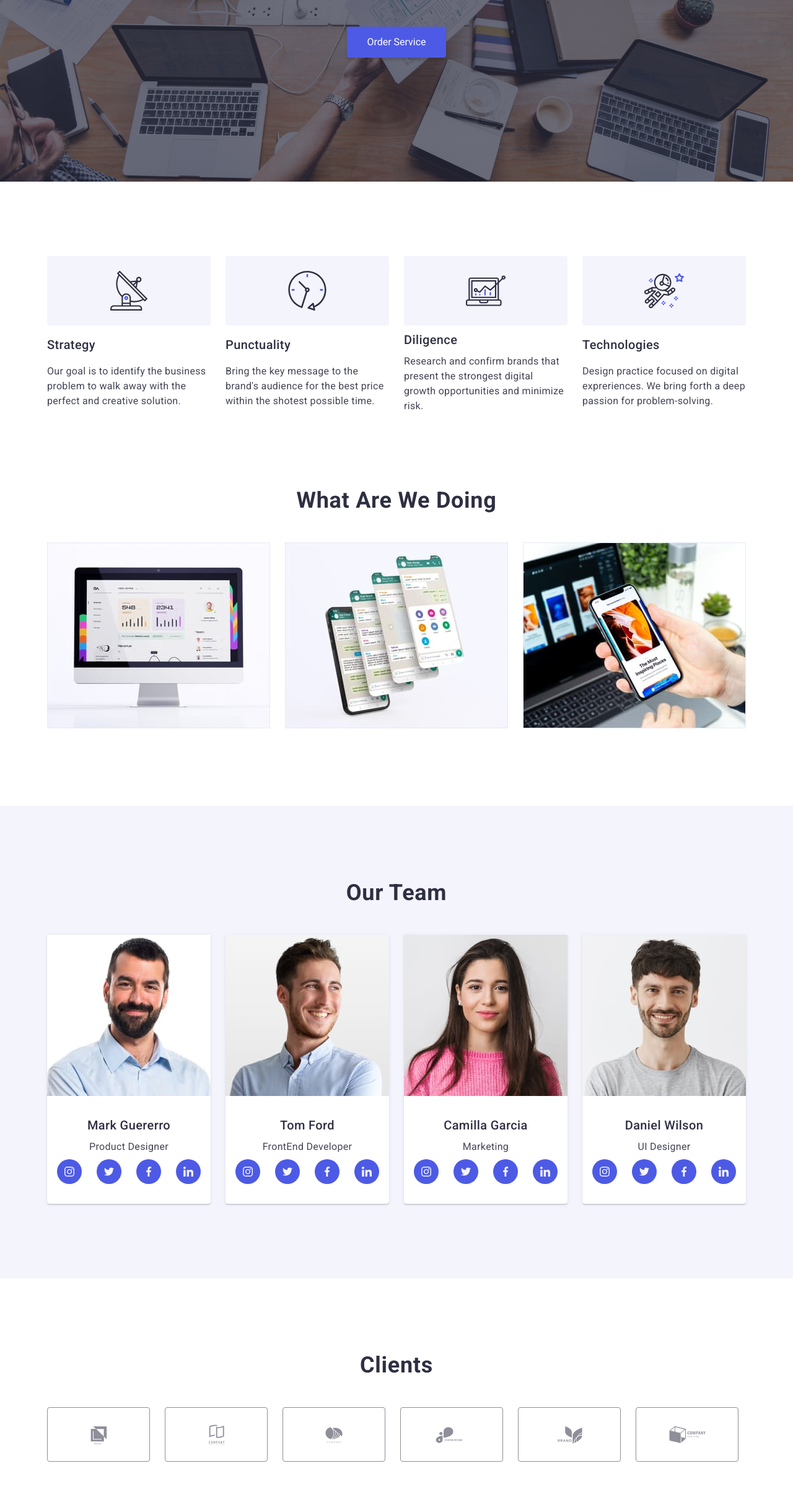
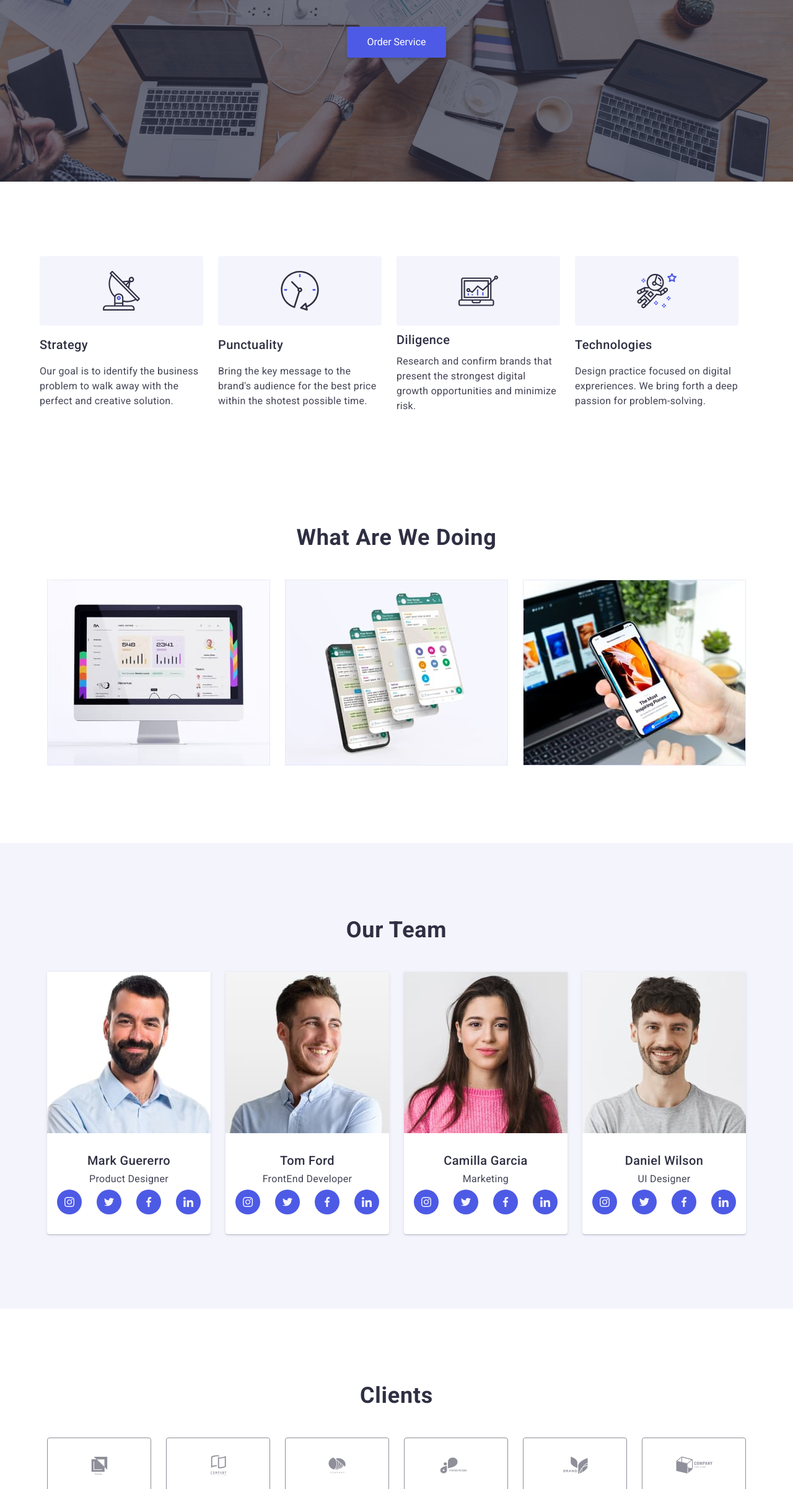
Before and after one commit to roeledeleon/goit-markup-hw-07, a plain HTML site: page index.html in a window 1280 px wide. Shown: the part 398-2800 px from the top of the page at 62% size. Drawn offline with Linux system fonts and the light colour scheme.

Commit message:
Update all

```diff
--- a/css/styles.css
+++ b/css/styles.css
@@ -114,24 +114,88 @@ body {
   letter-spacing: 0.72px;
   text-transform: capitalize;
 }
+@media screen and (min-width: 428px) {
+  .top-text {
+    text-align: center;
+    width: 396px;
 
+    color: var(--primary-text-color);
+    /* Header 2 */
+    font-size: 36px;
+    font-weight: 700;
+    line-height: 1.1111; /* 111.111% */
+    letter-spacing: 0.72px;
+  }
+}
+@media screen and (min-width: 768px) and (max-width: 1157px) {
   .top-text {
     color: var(--primary-text-color);
+    text-align: left;
+    width: 395px;
+    /* Header 2 */
+    font-size: 36px;
+    font-weight: 700;
+    line-height: 1.1111; /* 111.111% */
+    letter-spacing: 0.72px;
+  }
+}
+@media screen and (min-width: 1158px) {
+  .top-text {
+    color: var(--primary-text-color);
+    text-align: left;
+    width: 264px;
 
-  font-family: Roboto;
     font-size: 20px;
     font-weight: 500;
     line-height: 1.5; /* 150% */
     letter-spacing: 0.4px;
   }
+}
 
+@media screen and (min-width: 428px) and (max-width: 1157px) {
   .bottom-text {
     color: var(--bottom-text-color);
 
-  font-family: Roboto;
+    /* Body Medium */
+    font-size: 16px;
+    font-weight: 500;
+    line-height: 1.5; /* 150% */
+    letter-spacing: 0.32px;
+  }
+}
+@media screen and (min-width: 1158px) {
+  .bottom-text {
+    color: var(--bottom-text-color);
+
     font-size: 16px;
     font-weight: 400;
     line-height: 1.5; /* 150% */
+    letter-spacing: 0.32px;
+  }
+}
+
+.team-top-text {
+  color: var(--primary-text-color);
+  text-align: center;
+
+  /* Header 3 */
+  font-family: Roboto;
+  font-size: 20px;
+  font-style: normal;
+  font-weight: 500;
+  line-height: 1.2; /* 120% */
+  letter-spacing: 0.4px;
+}
+.team-bottom-text {
+  color: var(--bottom-text-color);
+  text-align: center;
+
+  /* Body */
+  font-family: Roboto;
+  font-size: 16px;
+  font-style: normal;
+  font-weight: 400;
+  line-height: 1.2; /* 150% */
   letter-spacing: 0.32px;
 }
 
@@ -146,7 +210,12 @@ p,
 ul {
   margin: 0;
 }
-
+@media screen and (min-width: 428px) {
+  .section {
+    padding-top: 60px;
+    padding-bottom: 60px;
+  }
+}
 @media screen and (min-width: 768px) {
   .section {
     padding-top: 96px;
@@ -159,7 +228,6 @@ ul {
     padding-bottom: 120px;
   }
 }
-
 /* End of General Styles */
 
 /* HEADER Styles */
@@ -167,7 +235,6 @@ ul {
   display: flex;
   border: none;
 }
-
 .logo,
 .logo-footer {
   color: var(--highlight-text-color);
@@ -194,14 +261,12 @@ ul {
   display: flex;
   flex-wrap: wrap;
 }
-
 .nav-line {
   background: var(--bg-color);
   border-bottom-width: 1px;
   border-bottom-style: solid;
   border-bottom-color: var(--top-line-color-bg);
 }
-
 @media screen and (min-width: 768px) {
   .nav-line {
     display: flex;
@@ -389,17 +454,41 @@ span#studio:hover {
     max-width: 100%;
   }
 }
-
+@media screen and (min-width: 428px) {
   .main-title {
+    color: var(--secondary-text-color);
+    text-align: center;
+    /* Header 2 */
     font-family: Roboto;
+    font-size: 36px;
+    font-weight: 700;
+    line-height: 1.1111; /* 111.111% */
+    letter-spacing: 0.72px;
+    padding-bottom: calc(2 * var(--section-item-gap));
+  }
+}
+@media screen and (min-width: 768px) {
+  .main-title {
+    color: var(--secondary-text-color);
+    text-align: center;
+    /* Header 2 */
     font-size: 56px;
     font-weight: 700;
     line-height: 1.07; /* 107.143% */
     letter-spacing: 1.12px;
     padding-bottom: calc(2 * var(--section-item-gap));
   }
+}
+
+@media screen and (min-width: 428px) {
+  .main-text {
+    width: 320px;
+  }
+}
+@media screen and (min-width: 768px) {
   .main-text {
     width: 496px;
+  }
 }
 button {
   font-family: inherit;
@@ -435,6 +524,12 @@ button {
   transition: background-color 250ms var(--timing-function);
 }
 
+@media screen and (min-width: 428px) {
+  .features {
+    padding-top: 60px;
+    padding-bottom: 60px;
+  }
+}
 @media screen and (min-width: 768px) {
   .features {
     padding-top: 96px;
@@ -445,14 +540,37 @@ button {
     padding-top: 120px;
   }
 }
-
+/*
+.features-list {
+  display: block;
+}
+*/
+@media screen and (min-width: 1158px) {
   .features-list {
     display: flex;
     margin-left: 0px;
     justify-content: center;
     width: 264px;
   }
-
+}
+@media screen and (min-width: 768px) and (max-width: 1157px) {
+  .features-list {
+    display: flex;
+    flex-wrap: wrap;
+    justify-content: center;
+    margin-top: calc(-1 * var(--section-item-gap));
+    margin-left: calc(-1 * var(--section-item-gap));
+  }
+  .features-item:nth-child(1),
+  .features-item:nth-child(2) {
+    padding-bottom: 72px;
+  }
+}
+@media screen and (min-width: 428px) {
+  .features-thumbnail {
+    display: none;
+  }
+}
 @media screen and (min-width: 768px) {
   .features-thumbnail {
     display: none;
@@ -470,10 +588,17 @@ button {
     background-color: var(--CLOUD);
   }
 }
+
+@media screen and (min-width: 428px) {
+  .features-item {
+    display: flex;
+    flex-wrap: wrap;
+    width: 396px;
+  }
+}
 @media screen and (min-width: 768px) {
   .features-item {
     display: flex;
-    /* flex-basis: calc((100% - 2* var(--section-item-gap)) / 4); */
     flex-wrap: wrap;
     width: 356px;
   }
@@ -481,13 +606,15 @@ button {
 @media screen and (min-width: 1158px) {
   .features-item {
     display: flex;
-    /* flex-basis: calc((100% - 2* var(--section-item-gap)) / 4); */
     flex-wrap: wrap;
     width: 264px;
+    margin-right: var(--section-item-gap);
   }
 }
-.features-item + .features-item {
-  margin-left: var(--section-item-gap);
+@media screen and (max-width: 767px) {
+  .features-item:not(:first-child) {
+    margin-top: var(--section-item-gap);
+  }
 }
 .features-title {
   padding-top: 8px;
@@ -496,31 +623,86 @@ button {
 
 .gallery-list {
   display: flex;
-  padding-top: calc(2 * var(--section-item-gap));
+  padding-top: calc(3 * var(--section-item-gap));
   justify-content: center;
+  gap: var(--section-item-gap);
 }
-.gallery-item {
-  display: inline-block;
 
-  gap: calc((100% - 2 * var(--section-item-gap)) / 3);
+@media screen and (min-width: 428px) {
+  .gallery-list {
+    display: flex;
+    flex-wrap: wrap;
+    justify-content: center;
+    margin-top: calc(-1 * var(--section-item-gap));
+    margin-left: calc(-1 * var(--section-item-gap));
+    gap: calc(3 * var(--section-item-gap));
   }
-.gallery-item + .gallery-item {
-  margin-left: var(--section-item-gap);
+}
+@media screen and (min-width: 768px) and (max-width: 1157px) {
+  .gallery-list {
+    display: flex;
+    flex-wrap: wrap;
+    justify-content: center;
+    margin-top: calc(-1 * var(--section-item-gap));
+    margin-left: calc(-1 * var(--section-item-gap));
+    gap: var(--section-item-gap);
+  }
+  .team-item:nth-child(1),
+  .team-item:nth-child(2) {
+    margin-bottom: calc(2 * var(--section-item-gap));
+  }
+}
+@media screen and (min-width: 1158px) {
+  .gallery-list {
+    display: flex;
+    margin-left: 0px;
+    justify-content: center;
+    gap: var(--section-item-gap);
+  }
 }
 
 .team {
   background-color: var(--CLOUD);
 }
+@media screen and (min-width: 428px) {
   .team-list {
     display: flex;
-  padding-top: calc(2 * var(--section-item-gap));
+    flex-wrap: wrap;
+    justify-content: center;
+    margin-top: calc(-1 * var(--section-item-gap));
+    margin-left: calc(-1 * var(--section-item-gap));
+    gap: calc(3 * var(--section-item-gap));
+  }
+}
+@media screen and (min-width: 768px) and (max-width: 1157px) {
+  .team-list {
+    display: flex;
+    flex-wrap: wrap;
+    justify-content: center;
+    margin-top: calc(-1 * var(--section-item-gap));
+    margin-left: calc(-1 * var(--section-item-gap));
+    gap: var(--section-item-gap);
+  }
+  .team-item:nth-child(1),
+  .team-item:nth-child(2) {
+    margin-bottom: calc(2 * var(--section-item-gap));
+  }
+}
+@media screen and (min-width: 1158px) {
+  .team-list {
+    display: flex;
+    margin-left: 0px;
+    justify-content: center;
+    gap: var(--section-item-gap);
+  }
+}
+.team-list {
+  padding-top: calc(3 * var(--section-item-gap));
 }
 .team-item {
   text-align: center;
 }
-.team-item + .team-item {
-  margin-left: var(--section-item-gap);
-}
+
 .team-box {
   width: 264px;
   border-radius: 0px 0px 4px 4px;
@@ -574,6 +756,83 @@ button {
   transition: background-color 250ms var(--timing-function);
 }
 
+@media screen and (min-width: 428px) {
+  .client-list {
+    display: flex;
+    flex-wrap: wrap;
+    justify-content: center;
+    margin-top: calc(-1 * var(--section-item-gap));
+    margin-left: calc(-1 * var(--section-item-gap));
+    gap: calc(1 * var(--section-item-gap));
+  }
+  .client-item:nth-child(1),
+  .client-item:nth-child(2),
+  .client-item:nth-child(3) {
+    margin-bottom: calc(2 * var(--section-item-gap));
+  }
+}
+@media screen and (min-width: 768px) and (max-width: 1157px) {
+  .client-list {
+    display: flex;
+    flex-wrap: wrap;
+    justify-content: center;
+    margin-top: calc(-1 * var(--section-item-gap));
+    margin-left: calc(-1 * var(--section-item-gap));
+    gap: calc(1.25 * var(--section-item-gap));
+    padding-left: 50px;
+    padding-right: 50px;
+  }
+  .client-item:nth-child(1),
+  .client-item:nth-child(2),
+  .client-item:nth-child(3) {
+    margin-bottom: calc(1 * var(--section-item-gap));
+  }
+}
+@media screen and (min-width: 1158px) {
+  .client-list {
+    display: flex;
+    margin-left: 0px;
+    justify-content: center;
+    gap: var(--section-item-gap);
+  }
+}
+.client-list {
+  display: flex;
+  padding-top: calc(3 * var(--section-item-gap));
+}
+.client-link {
+  display: inline-flex;
+  justify-content: center;
+  align-items: center;
+  width: 166px;
+  height: 88px;
+
+  color: var(--LIGHT-SLATE);
+  border: 1px solid var(--LIGHT-SLATE);
+  border-radius: 4px;
+}
+@media screen and (min-width: 428px) {
+  .client-link {
+    width: 190px;
+    height: 88px;
+  }
+}
+@media screen and (min-width: 768px) {
+  .client-link {
+    width: 168px;
+    height: 88px;
+  }
+}
+.client-link:hover,
+.client-link:focus {
+  border-color: var(--OCEAN);
+  transition: background-color 250ms var(--timing-function);
+}
+.client-icon:hover {
+  fill: var(--OCEAN);
+  stroke: var(--OCEAN);
+  transition: background-color 250ms var(--timing-function);
+}
 svg.client1-icon-a,
 svg.client2-icon-a,
 svg.client3-icon-a,
@@ -607,39 +866,6 @@ a.client5:hover svg.client5-icon-b,
 a.client6:hover svg.client6-icon-b {
   transition: background-color 250ms var(--timing-function);
   display: block;
-}
-
-.client-list {
-  display: flex;
-  padding-top: calc(2 * var(--section-item-gap));
-}
-.client-item + .client-item {
-  margin-left: var(--section-item-gap);
-}
-.client-link {
-  display: inline-flex;
-  justify-content: center;
-  align-items: center;
-  width: 166px;
-  height: 88px;
-
-  color: var(--LIGHT-SLATE);
-  border: 1px solid var(--LIGHT-SLATE);
-  border-radius: 4px;
-}
-.client-icon {
-  stroke: currentColor;
-  fill: currentColor;
-}
-.client-link:hover,
-.client-link:focus {
-  border-color: var(--OCEAN);
-  transition: background-color 250ms var(--timing-function);
-}
-.client-icon:hover {
-  fill: var(--OCEAN);
-  stroke: var(--OCEAN);
-  transition: background-color 250ms var(--timing-function);
 }
 /* End of MAIN Styles */
 
--- a/index.html
+++ b/index.html
@@ -1198,8 +1198,10 @@
                 height="260"
               />
               <div class="team-info">
-                <h3 class="team-name top-text">Mark Guererro</h3>
-                <p class="team-designation bottom-text">Product Designer</p>
+                <h3 class="team-name team-top-text">Mark Guererro</h3>
+                <p class="team-designation team-bottom-text">
+                  Product Designer
+                </p>
                 <ul class="socials list">
                   <li class="socials-item">
                     <a href="" class="socials-link">
@@ -1240,8 +1242,10 @@
                 height="260"
               />
               <div class="team-info">
-                <h3 class="team-name top-text">Tom Ford</h3>
-                <p class="team-designation bottom-text">FrontEnd Developer</p>
+                <h3 class="team-name team-top-text">Tom Ford</h3>
+                <p class="team-designation team-bottom-text">
+                  FrontEnd Developer
+                </p>
                 <ul class="socials list">
                   <li class="socials-item">
                     <a href="" class="socials-link">
@@ -1282,8 +1286,8 @@
                 height="260"
               />
               <div class="team-info">
-                <h3 class="team-name top-text">Camilla Garcia</h3>
-                <p class="team-designation bottom-text">Marketing</p>
+                <h3 class="team-name team-top-text">Camilla Garcia</h3>
+                <p class="team-designation team-bottom-text">Marketing</p>
                 <ul class="socials list">
                   <li class="socials-item">
                     <a href="" class="socials-link">
@@ -1324,8 +1328,8 @@
                 height="260"
               />
               <div class="team-info">
-                <h3 class="team-name top-text">Daniel Wilson</h3>
-                <p class="team-designation bottom-text">UI Designer</p>
+                <h3 class="team-name team-top-text">Daniel Wilson</h3>
+                <p class="team-designation team-bottom-text">UI Designer</p>
                 <ul class="socials list">
                   <li class="socials-item">
                     <a href="" class="socials-link">
```
Lines whose indentation alone changed are shown as unchanged.
